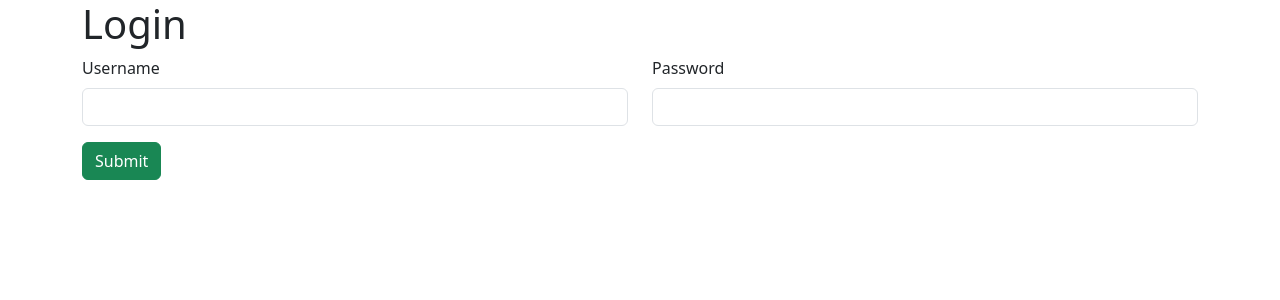
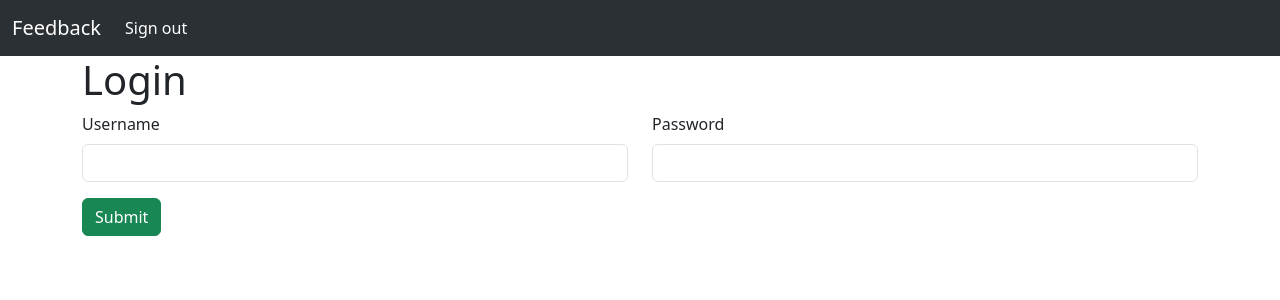
Before and after one commit to eddieaviles357/flask-feedback, a Flask app: page /login in a window 1280 px wide. Shown: the top 300 px of the page. Run offline with Flask 3, Linux system fonts and the light colour scheme; the visitor is signed in with stand-in values (Sample User, id 1); some libraries are stand-ins or nearby versions.

Commit message:
logout and login are now dynamic and will show appropiate text if user is in session

```diff
--- a/templates/base.html
+++ b/templates/base.html
@@ -7,8 +7,24 @@
     <title>{% block title %}{% endblock %}</title>
     <link href="https://cdn.jsdelivr.net/npm/bootstrap@5.3.0-alpha1/dist/css/bootstrap.min.css" rel="stylesheet" integrity="sha384-GLhlTQ8iRABdZLl6O3oVMWSktQOp6b7In1Zl3/Jr59b6EGGoI1aFkw7cmDA6j6gD" crossorigin="anonymous">
 </head>
-<body class="container">
-    {% block content %}{% endblock %}
+<body>
+    <nav class="navbar navbar-expand-lg bg-body-tertiary" data-bs-theme="dark">
+        <div class="container-fluid">
+            <a class="navbar-brand" href="/">Feedback</a>
+            <ul class="navbar-nav me-auto mb-2 mb-lg-0">
+                <li class="nav-item">
+                {% if session['username'] %}
+                    <a class="nav-link active" aria-current="page" href="/logout">Sign out</a>
+                {% else %}
+                    <a class="nav-link active" aria-current="page" href="/login">Login</a>
+                {% endif %}
+                </li>
+            </ul>
+        </div>
+    </nav>
+    <div class="container">
+        {% block content %}{% endblock %}
+    </div>
     <script src="https://cdnjs.cloudflare.com/ajax/libs/axios/1.3.2/axios.min.js" integrity="sha512-NCiXRSV460cHD9ClGDrTbTaw0muWUBf/zB/yLzJavRsPNUl9ODkUVmUHsZtKu17XknhsGlmyVoJxLg/ZQQEeGA==" crossorigin="anonymous" referrerpolicy="no-referrer"></script>
     <script src="https://code.jquery.com/jquery-3.6.3.min.js" integrity="sha256-pvPw+upLPUjgMXY0G+8O0xUf+/Im1MZjXxxgOcBQBXU=" crossorigin="anonymous"></script>
     <script src="https://cdn.jsdelivr.net/npm/bootstrap@5.3.0-alpha1/dist/js/bootstrap.bundle.min.js" integrity="sha384-w76AqPfDkMBDXo30jS1Sgez6pr3x5MlQ1ZAGC+nuZB+EYdgRZgiwxhTBTkF7CXvN" crossorigin="anonymous"></script>
```
